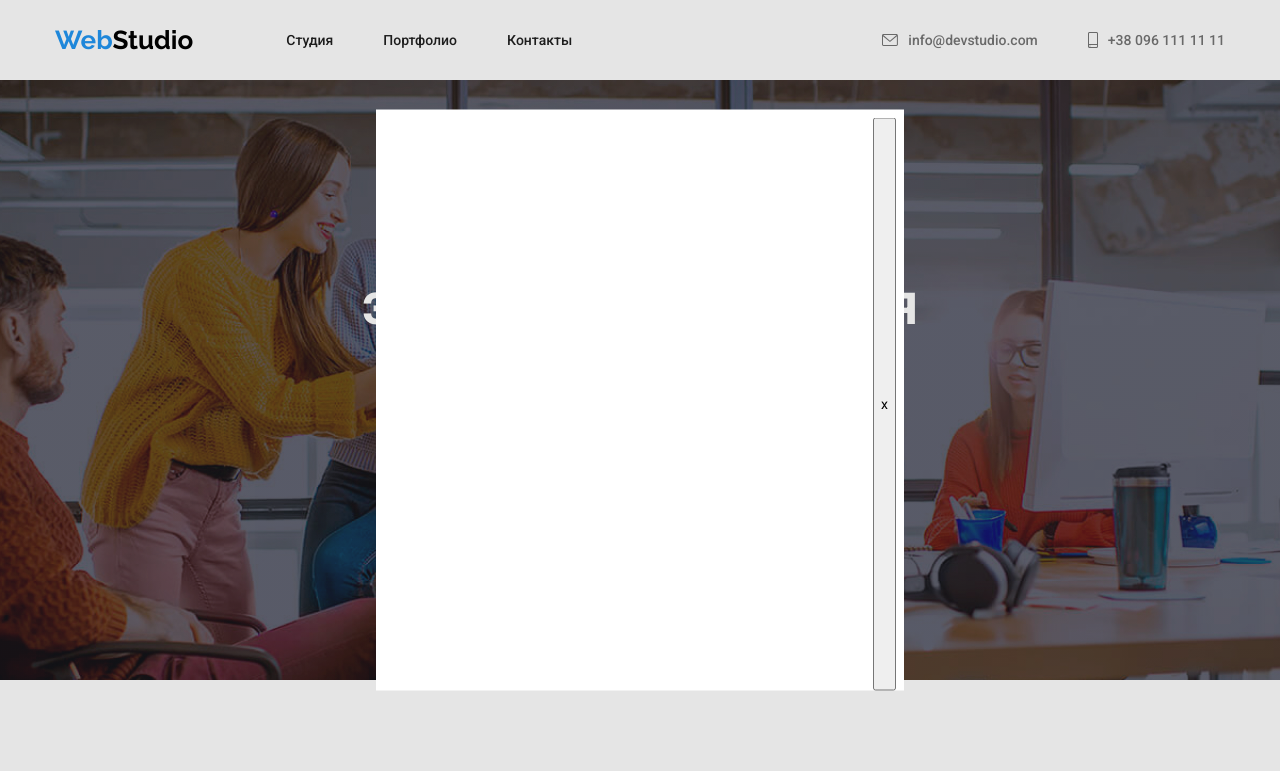
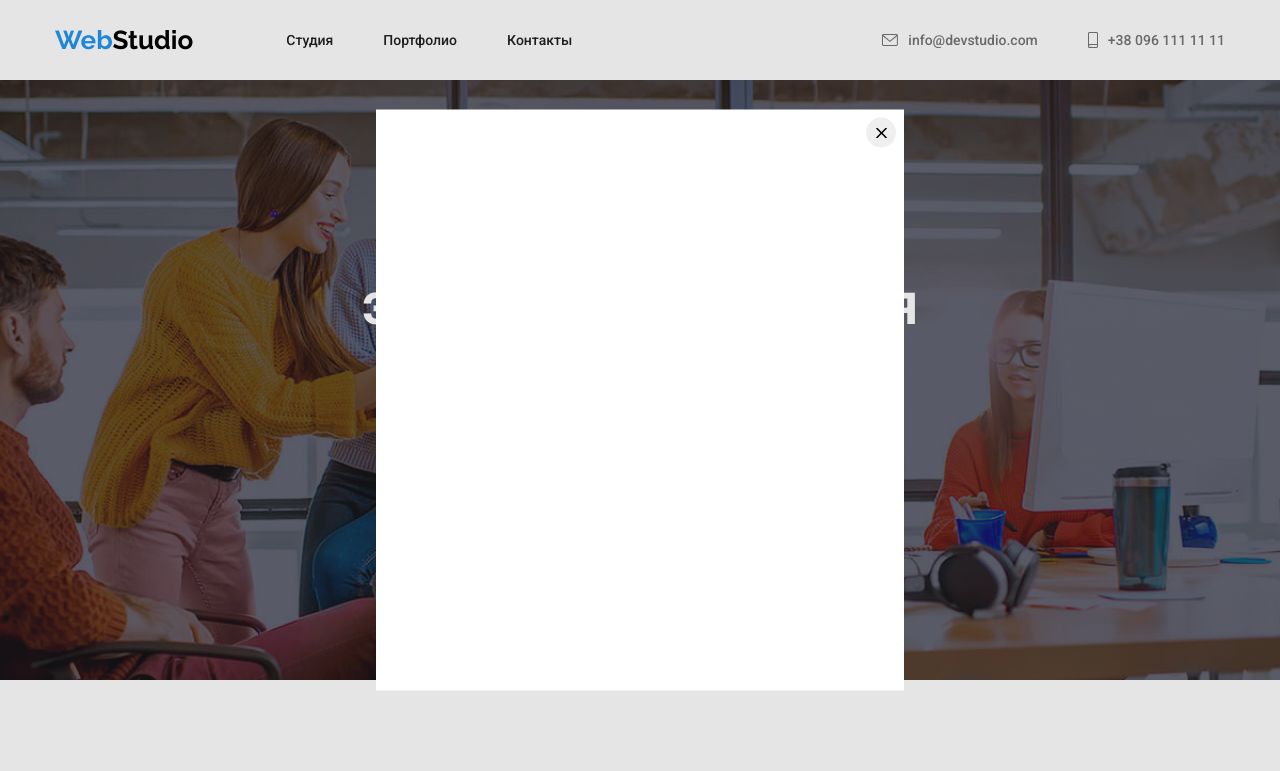
Before and after one commit to Tetiana-Vakhovska/goit-markup-hw-05, a plain HTML site: page index.html in a window 1280 px wide. Both pictures are taken after a click on the button "Заказать услугу". Shown: the top 771 px of the page. Drawn offline with nearby package versions, Linux system fonts and the light colour scheme; files whose address does not match are found by name.

Commit message:
Update index.html
index

```diff
--- a/index.html
+++ b/index.html
@@ -14,7 +14,6 @@
       href="https://cdnjs.cloudflare.com/ajax/libs/modern-normalize/1.1.0/modern-normalize.min.css"
     />
     <link rel="stylesheet" href="./css/styles.css" />
-    <link rel="stylesheet" href="./js/modal.js " />
   </head>
   <body>
     <header>
@@ -462,7 +461,10 @@
     </footer>
     <div class="backdrop is-hidden" data-modal>
       <div class="modal">
-        <button data-modal-close>x</button>
+        <button class="button-data-modal-close" data-modal-close>
+       <svg class="button-data-modal-close-icon">
+                      <use href="./images/symbol-defs.svg#Vector"></use>
+                    </svg>
       </div>
     </div>
     <script src="./js/modal.js"></script>
```
